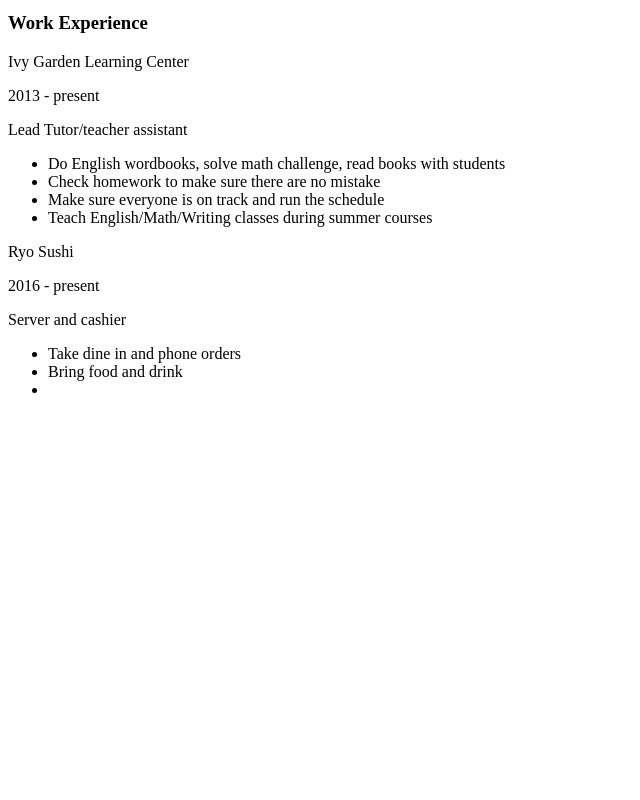
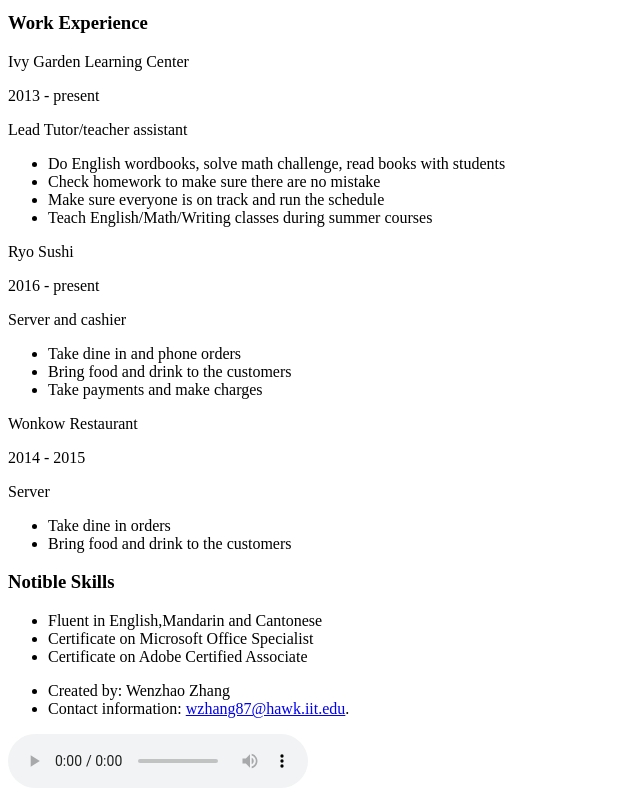
Before and after one commit to bawenna/project01, a plain HTML site: page resume.html in a window 1280 px wide. Shown: the part 347-1147 px from the top of the page, without its empty margins (0-640 px from the left). Before the commit the page ends 800 px from the top, so only its background shows below. Drawn offline with Linux system fonts and the light colour scheme.

Commit message:
First Draft Done

```diff
--- a/resume.html
+++ b/resume.html
@@ -59,7 +59,40 @@
         <p>Server and cashier</p>
       <ul class ="details2">
         <li>Take dine in and phone orders</li>
-        <li>Bring food and drink</li>
-        <li>
-     </body>
+        <li>Bring food and drink to the customers</li>
+        <li>Take payments and make charges</li>
+    </section>
+
+    <section class="third">
+        <p>Wonkow Restaurant</p>
+        <p>2014 - 2015</p>
+        <p>Server</p>
+      <ul class = "detail3">
+        <li>Take dine in orders</li>
+        <li>Bring food and drink to the customers</li>
+      </ul>
+
+  </section>
+
+  <section>
+    <h3>Notible Skills</h3>
+      <ul>
+        <li>Fluent in English,Mandarin and Cantonese</li>
+        <li>Certificate on Microsoft Office Specialist</li>
+        <li>Certificate on Adobe Certified Associate</li>
+      </ul>
+
+ <footer>
+    <ul>
+      <li>Created by: Wenzhao Zhang</li>
+      <li>Contact information: <a href="mailto:wzhang87@hawk.iit.edu"> wzhang87@hawk.iit.edu</a>.</li>
+    </ul>
+  </footer>
+
+  <audio controls autoplay>
+      <source src="music/resume.mp3" type="audio/mpeg">
+      Your browser does not support the audio element.
+  </audio>
+
+  </body>
 </html>
```
